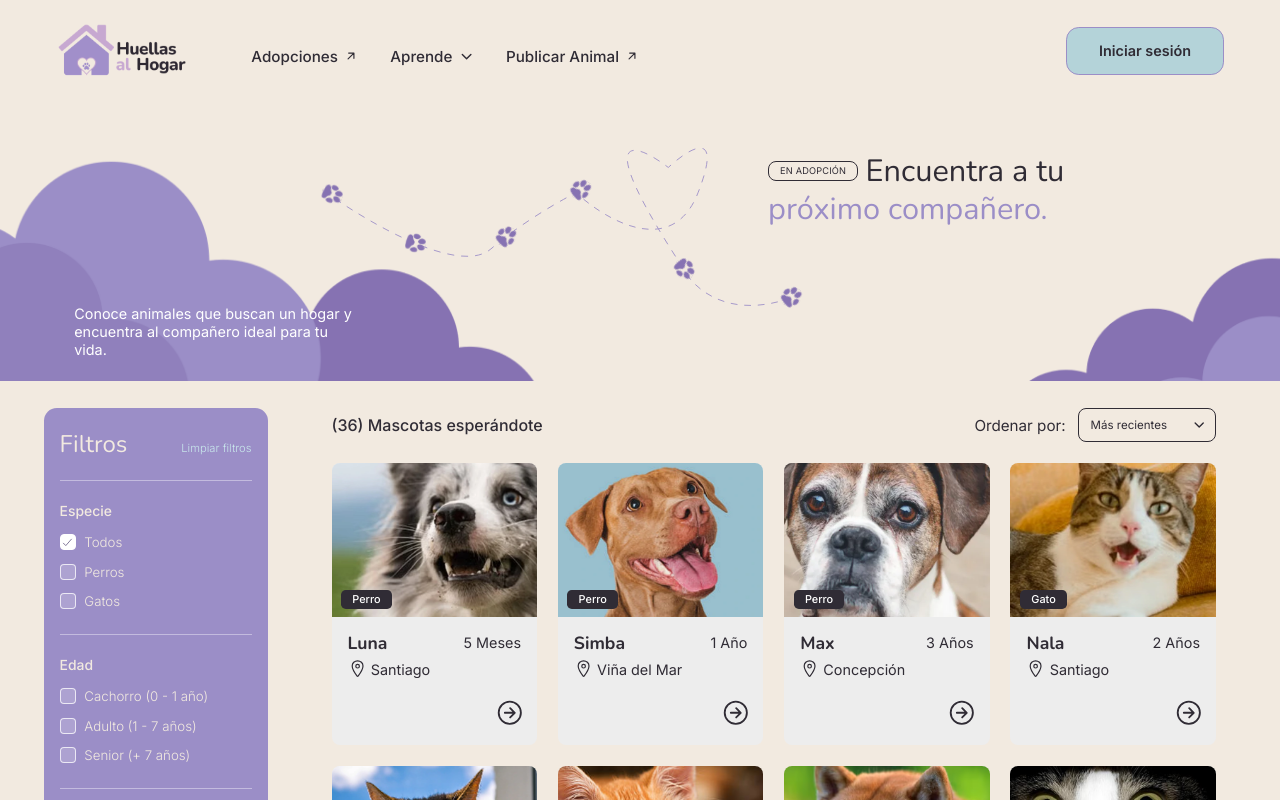
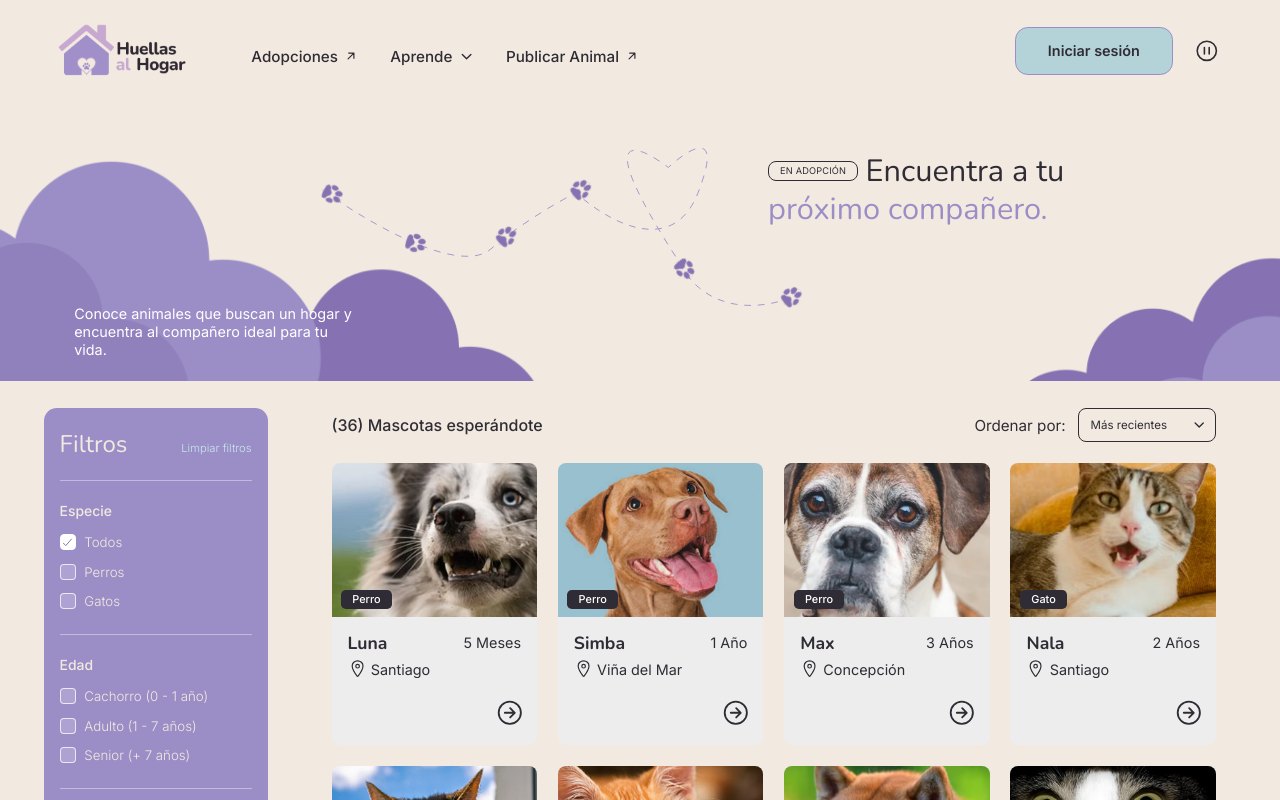
Before and after one commit to Wavffle/Huellas-al-Hogar, a React (Vite) app: page /adopciones in a window 1280 px wide. Built offline with nearby package versions, Linux system fonts and the light colour scheme.

Commit message:
botón para desactivar animaciones y scroll al inicio al cambiar de ruta.

```diff
--- /dev/null
+++ b/src/components/layout/MotionToggle.css
@@ -0,0 +1,18 @@
+.motion-toggle {
+    display: inline-flex;
+    align-items: center;
+    justify-content: center;
+    width: 2.2rem;
+    height: 2.2rem;
+    padding: 0;
+    border: 0;
+    border-radius: var(--radius-pill);
+    background: none;
+    color: var(--color-text);
+    font-size: 1.6rem;
+    cursor: pointer;
+}
+
+.motion-toggle:hover {
+    color: var(--color-primary-dark);
+}
--- /dev/null
+++ b/src/components/layout/MotionToggle.tsx
@@ -0,0 +1,22 @@
+import { IonIcon } from '@ionic/react';
+import { pauseCircleOutline, playCircleOutline } from 'ionicons/icons';
+import { setMotionOff } from '../../utils/motion';
+import { useMotionOff } from '../../utils/useMotionOff';
+import './MotionToggle.css';
+
+export default function MotionToggle() {
+    const off = useMotionOff();
+    const label = off ? 'Activar animaciones' : 'Desactivar animaciones';
+
+    return (
+        <button
+            type="button"
+            className="motion-toggle"
+            aria-label={label}
+            title={label}
+            onClick={() => setMotionOff(!off)}
+        >
+            <IonIcon icon={off ? playCircleOutline : pauseCircleOutline} aria-hidden="true" />
+        </button>
+    );
+}
--- a/src/components/layout/Navbar.css
+++ b/src/components/layout/Navbar.css
@@ -277,3 +277,16 @@
         color: var(--color-primary);
     }
 }
+
+.navbar .motion-toggle {
+    margin-left: auto;
+    margin-right: 0.3rem;
+}
+
+@media (min-width: 800px) {
+    .navbar .motion-toggle {
+        order: 3;
+        margin-left: 1rem;
+        margin-right: 0;
+    }
+}
--- a/src/components/layout/Navbar.tsx
+++ b/src/components/layout/Navbar.tsx
@@ -7,6 +7,7 @@ import logoColor from '../../assets/images/logo/logo-color.svg';
 import iconTenencia from '../../assets/icons/tenencia-responsable.svg';
 import iconAbandono from '../../assets/icons/consecuencias-abandono.svg';
 import './Navbar.css';
+import MotionToggle from './MotionToggle';
 
 const learnItems = [
     {
@@ -85,6 +86,8 @@ export default function Navbar({ scrolled = false, onLogoClick }: NavbarProps) {
                 >
                     <img src={logoColor} alt="Huellas al Hogar" className="navbar__logo" />
                 </Link>
+
+                <MotionToggle />
 
                 <button
                     type="button"
--- a/src/components/layout/PublicLayout.tsx
+++ b/src/components/layout/PublicLayout.tsx
@@ -1,4 +1,5 @@
-import { useRef, useState } from 'react';
+import { useEffect, useRef, useState } from 'react';
+import { useLocation } from 'react-router-dom';
 import { IonContent, IonPage } from '@ionic/react';
 import type { ReactNode } from 'react';
 import Navbar from './Navbar';
@@ -8,10 +9,15 @@ import './PublicLayout.css';
 export default function PublicLayout({ children }: { children: ReactNode }) {
     const contentRef = useRef<HTMLIonContentElement>(null);
     const [scrolled, setScrolled] = useState(false);
+    const { pathname } = useLocation();
 
     const scrollToTop = () => {
         contentRef.current?.scrollToTop(700); // duración en ms
     };
+
+    useEffect(() => {
+        contentRef.current?.scrollToTop(0);
+    }, [pathname]);
 
     return (
         <IonPage>
--- a/src/main.tsx
+++ b/src/main.tsx
@@ -2,6 +2,7 @@ import React from 'react';
 import ReactDOM from 'react-dom/client';
 import { setupIonicReact } from '@ionic/react';
 import App from './App';
+import { applyMotion, isMotionOff } from './utils/motion';
 
 import '@ionic/react/css/core.css';
 import '@ionic/react/css/normalize.css';
@@ -17,7 +18,9 @@ import '@ionic/react/css/display.css';
 import './theme/variables.css';
 import './theme/global.css';
 
-setupIonicReact();
+const motionOff = isMotionOff();
+setupIonicReact({ animated: !motionOff });
+applyMotion(motionOff);
 
 ReactDOM.createRoot(document.getElementById('root')!).render(
     <React.StrictMode>
--- a/src/pages/AdoptionsPage.tsx
+++ b/src/pages/AdoptionsPage.tsx
@@ -43,7 +43,7 @@ export default function AdoptionsPage() {
 
     const goToPage = (next: number) => {
         setPage(next);
-        toolbarRef.current?.scrollIntoView({ behavior: 'smooth', block: 'start' });
+        toolbarRef.current?.closest('ion-content')?.scrollToTop(0);
     };
 
     const countLabel = `(${results.length}) ${results.length === 1 ? 'Mascota esperándote' : 'Mascotas esperándote'}`;
--- a/src/theme/global.css
+++ b/src/theme/global.css
@@ -54,3 +54,18 @@ img {
     -webkit-user-select: text;
     user-select: text;
 }
+
+/* ===== Animaciones desactivadas por el usuario (botón del Navbar) ===== */
+html[data-motion='off'] *,
+html[data-motion='off'] *::before,
+html[data-motion='off'] *::after {
+    animation: none !important;
+    transition: none !important;
+    scroll-behavior: auto !important;
+}
+
+/* PawLoader: sin animación los dedos quedarían casi invisibles */
+html[data-motion='off'] .paw-loader__toe {
+    opacity: 1 !important;
+    scale: 1 !important;
+}
--- /dev/null
+++ b/src/utils/motion.ts
@@ -0,0 +1,24 @@
+const KEY = 'huellas-motion-off';
+
+export function isMotionOff(): boolean {
+    try {
+        return localStorage.getItem(KEY) === '1';
+    } catch {
+        return false;
+    }
+}
+
+/** Aplica la preferencia: atributo en <html> (para el CSS). */
+export function applyMotion(off: boolean) {
+    document.documentElement.dataset.motion = off ? 'off' : 'on';
+}
+
+export function setMotionOff(off: boolean) {
+    applyMotion(off);
+    try {
+        localStorage.setItem(KEY, off ? '1' : '0');
+    } catch {
+        /* sin almacenamiento: la preferencia dura solo esta sesión */
+    }
+    window.dispatchEvent(new Event('motionchange'));
+}
--- /dev/null
+++ b/src/utils/useMotionOff.ts
@@ -0,0 +1,14 @@
+import { useEffect, useState } from 'react';
+import { isMotionOff } from './motion';
+
+export function useMotionOff(): boolean {
+    const [off, setOff] = useState(isMotionOff);
+
+    useEffect(() => {
+        const sync = () => setOff(isMotionOff());
+        window.addEventListener('motionchange', sync);
+        return () => window.removeEventListener('motionchange', sync);
+    }, []);
+
+    return off;
+}
```
